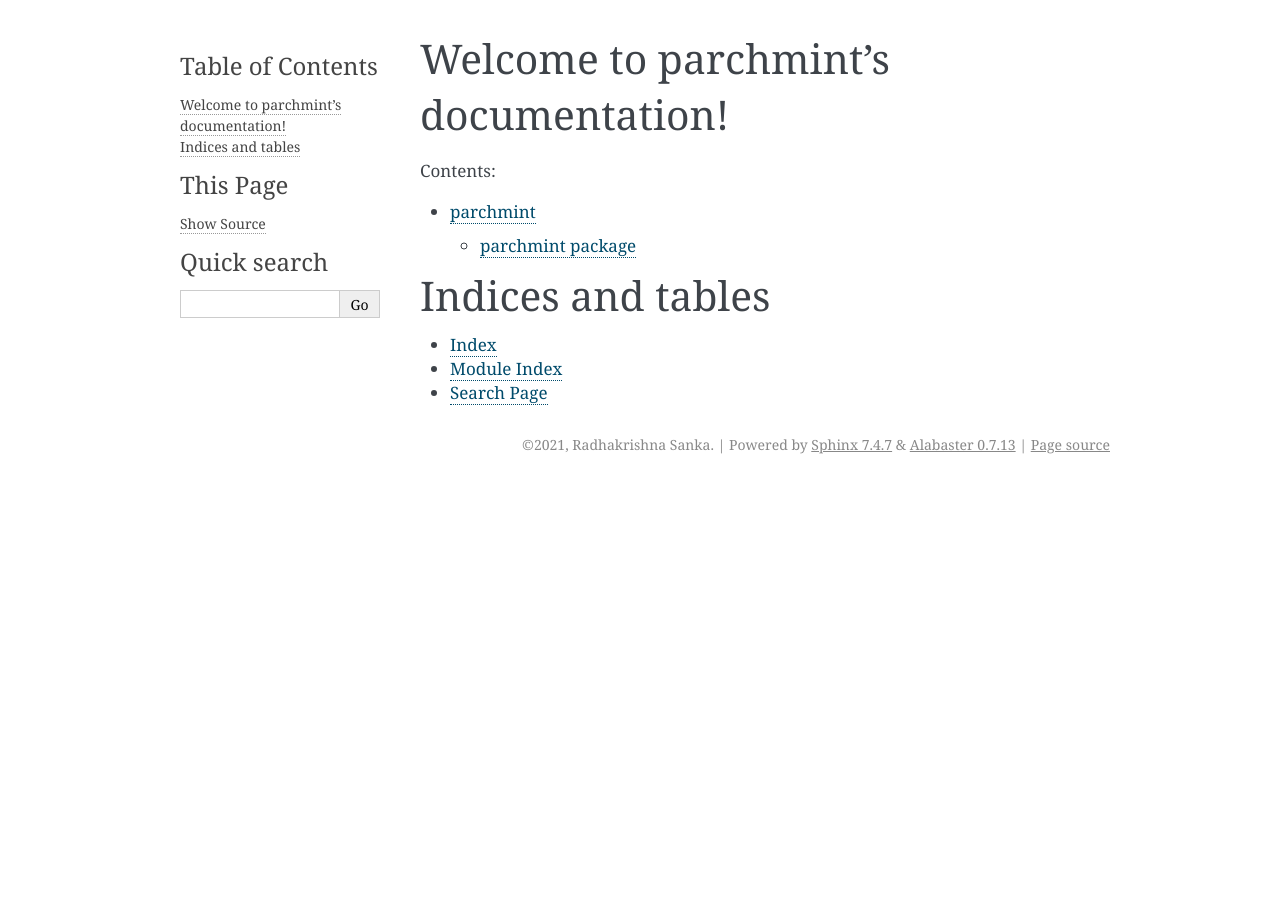
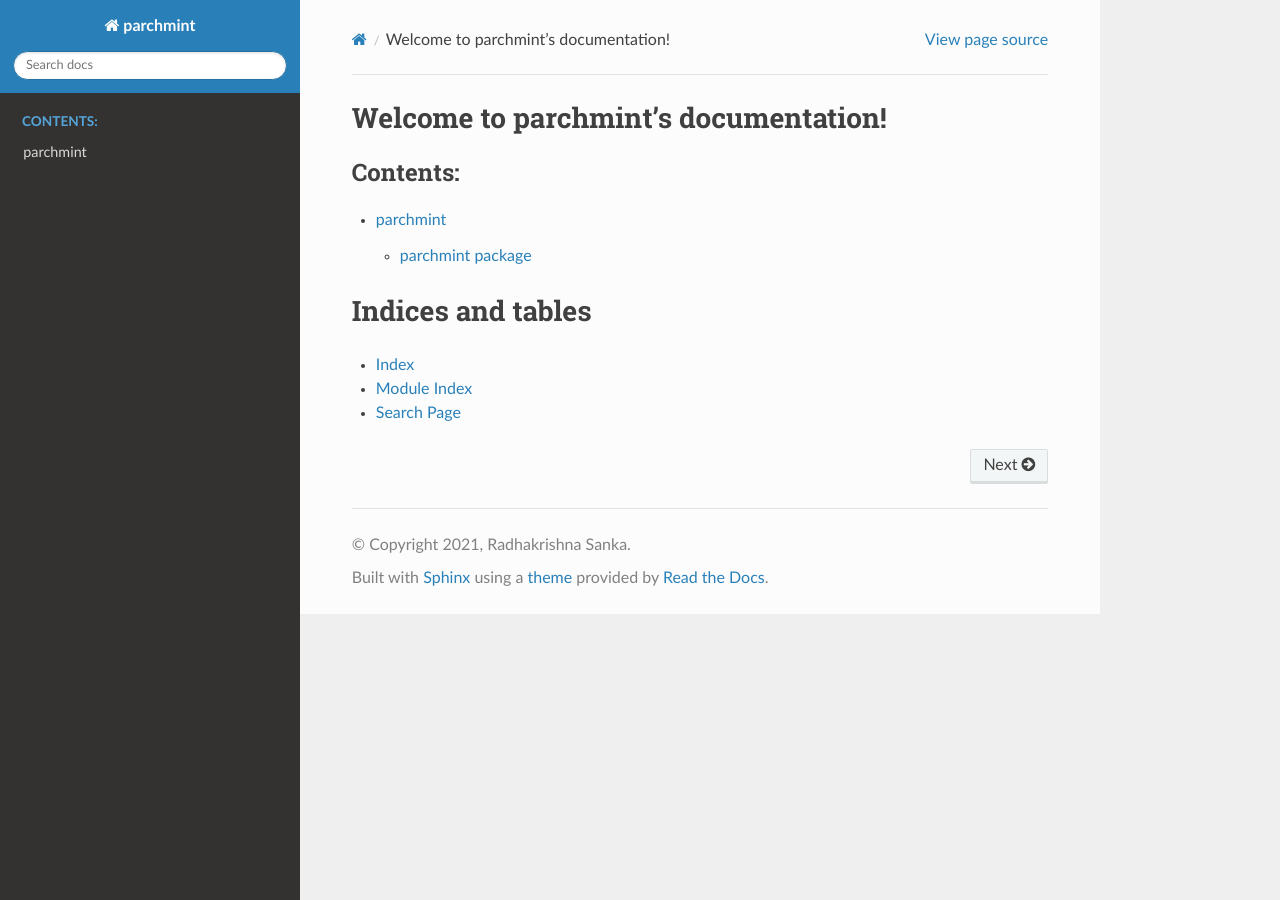
Before and after one commit to CIDARLAB/pyparchmint, a Sphinx documentation site: the page built from docs/index.rst, in a window 1280 px wide. Built offline with Sphinx 7.4.7 and the Read the Docs theme 2.0.0, drawn with Linux system fonts in a browser that asks for light colours.

Commit message:
Updated the sphinx theme

```diff
--- a/docs/conf.py
+++ b/docs/conf.py
@@ -47,7 +47,7 @@ exclude_patterns = ["_build", "Thumbs.db", ".DS_Store"]
 # The theme to use for HTML and HTML Help pages.  See the documentation for
 # a list of builtin themes.
 #
-html_theme = "alabaster"
+html_theme = "sphinx_rtd_theme"
 
 # Add any paths that contain custom static files (such as style sheets) here,
 # relative to this directory. They are copied after the builtin static files,
--- a/pyproject.toml
+++ b/pyproject.toml
@@ -25,6 +25,7 @@ black = "^20.8b1"
 mypy = "^0.790"
 rope = "^0.18.0"
 Sphinx = "^3.4.3"
+sphinx-rtd-theme = "^0.5.1"
 
 [build-system]
 requires = ["poetry>=0.12"]
```
Also changed, not shown: 1 other file.
